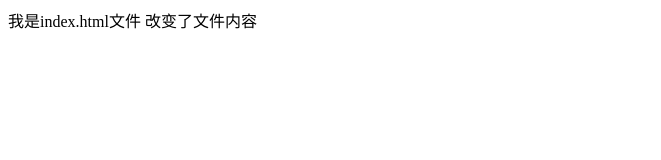
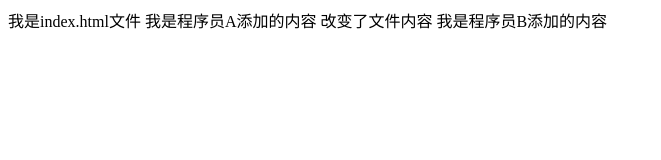
Before and after one commit to tracy-47/git-demo, a plain HTML site: page index.html in a window 1280 px wide. Shown: the whole page, without its empty margins (0-661 px from the left). Drawn offline with Linux system fonts and the light colour scheme.

Commit message:
这是程序员A提交的第四次文件

```diff
--- a/index.html
+++ b/index.html
@@ -10,7 +10,9 @@
 
 <body>
     我是index.html文件
+    我是程序员A添加的内容
     改变了文件内容
+    我是程序员B添加的内容
 </body>
 
 </html>
```
